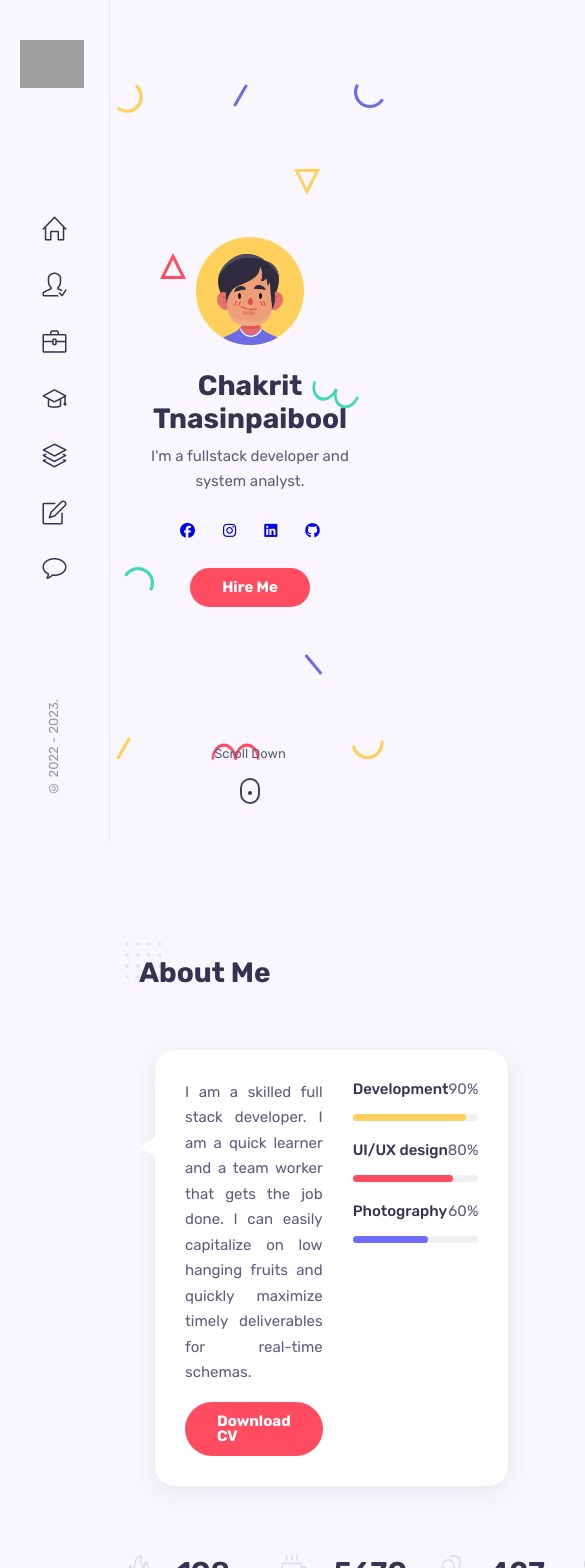
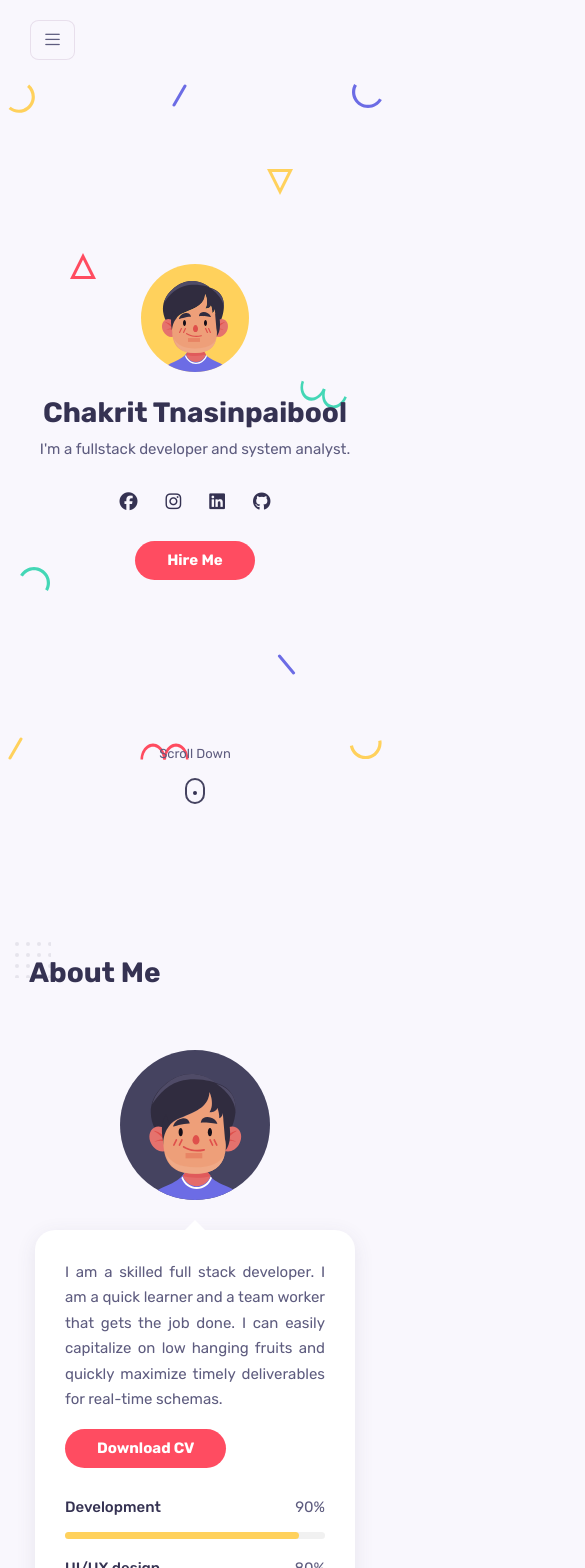
Before and after one commit to NewChakrit/React-Portfolio, a React (Create React App) app: page / in a window 390 px wide. Shown: the top 1568 px of the page, 585 px wide, since content can reach past the window. Built offline with nearby package versions, Linux system fonts and the light colour scheme; grey boxes are pictures that could not be loaded.

Commit message:
responsive

```diff
--- a/src/App.css
+++ b/src/App.css
@@ -1,3 +1,9 @@
 .main {
   margin-left: 110px;
 }
+
+@media screen and (max-width: 1024px) {
+  .main {
+    margin-left: 0;
+  }
+}
--- a/src/components/about/about.css
+++ b/src/components/about/about.css
@@ -99,3 +99,66 @@
 .about__title {
   font-size: 1.875rem;
 }
+
+@media screen and (max-width: 1024px) {
+  .about__container {
+    grid-template-columns: 720px;
+    justify-content: center;
+    row-gap: 1.875rem;
+  }
+
+  .about__data::before {
+    border-left: 10px solid transparent;
+    border-right: 10px solid transparent;
+    border-bottom: 10px solid #fff;
+    left: 49%;
+    top: -20px;
+  }
+
+  .about__img {
+    justify-self: center;
+  }
+
+  .about__box {
+    flex-direction: column;
+    row-gap: 0.5rem;
+    text-align: center;
+  }
+}
+
+@media screen and (max-width: 768px) {
+  .about__container {
+    grid-template-columns: 350px;
+  }
+
+  .about__data::before {
+    left: 47%;
+  }
+
+  .about__data {
+    grid-template-columns: 1fr;
+    row-gap: 1.875rem;
+  }
+
+  .about__boxes {
+    grid-template-columns: repeat(2, 150px);
+    row-gap: 1.5rem;
+    justify-content: center;
+  }
+}
+
+@media screen and (max-width: 576px) {
+  .about__container {
+    grid-template-columns: 320px;
+  }
+}
+
+@media screen and (max-width: 350px) {
+  .about__container {
+    grid-template-columns: 1fr;
+  }
+
+  .about__boxes {
+    grid-template-columns: 1fr;
+  }
+}
--- a/src/components/blog/blog.css
+++ b/src/components/blog/blog.css
@@ -58,3 +58,23 @@
 .blog__dot {
   font-weight: var(--font-bold);
 }
+
+@media screen and (max-width: 1024px) {
+  .blog__container {
+    grid-template-columns: repeat(2, 330px);
+    justify-content: center;
+    row-gap: 1.875rem;
+  }
+}
+
+@media screen and (max-width: 768px) {
+  .blog__container {
+    grid-template-columns: 310px;
+  }
+}
+
+@media screen and (max-width: 350px) {
+  .blog__container {
+    grid-template-columns: 1fr;
+  }
+}
--- a/src/components/contact/Contact.jsx
+++ b/src/components/contact/Contact.jsx
@@ -20,14 +20,14 @@ const Contact = () => {
               <input
                 type="text"
                 className="contact__form-input"
-                placeholder="Insert youe name"
+                placeholder="Insert your name"
               />
             </div>
             <div className="contact__form-div">
               <input
                 type="email"
                 className="contact__form-input"
-                placeholder="Insert youe email"
+                placeholder="Insert your email"
               />
             </div>
           </div>
@@ -36,7 +36,7 @@ const Contact = () => {
             <input
               type="text"
               className="contact__form-input"
-              placeholder="Insert youe subject"
+              placeholder="Insert your subject"
             />
           </div>
 
--- a/src/components/contact/contact.css
+++ b/src/components/contact/contact.css
@@ -48,3 +48,31 @@
   resize: none;
   padding-top: 1.5rem;
 }
+
+@media screen and (max-width: 1024px) {
+  .contact__container {
+    grid-template-columns: 300px 360px;
+    justify-content: center;
+  }
+
+  .contact__form-group {
+    grid-template-columns: 1fr;
+  }
+}
+
+@media screen and (max-width: 768px) {
+  .contact__container {
+    grid-template-columns: 310px;
+    row-gap: 1.875rem;
+  }
+
+  .contact__info {
+    text-align: center;
+  }
+}
+
+@media screen and (max-width: 350px) {
+  .contact__container {
+    grid-template-columns: 1fr;
+  }
+}
--- a/src/components/home/home.css
+++ b/src/components/home/home.css
@@ -27,6 +27,12 @@
   column-gap: 1.75rem;
   margin: 1.5rem 0;
   justify-content: center;
+}
+
+.home__social-link {
+  color: var(--title-color);
+  font-size: 1.3rem;
+  transition: 0.3s;
 }
 
 .fa-facebook:hover {
@@ -157,3 +163,19 @@
   right: 2%;
   bottom: 10%;
 }
+
+@media screen and (max-width: 1024px) {
+  .home__social-link {
+    font-size: 1.125rem;
+  }
+}
+
+@media screen and (max-height: 576px) {
+  .scroll__down {
+    bottom: -4rem;
+  }
+
+  .intro {
+    margin-top: 4rem;
+  }
+}
--- a/src/components/portfolio/portfolio.css
+++ b/src/components/portfolio/portfolio.css
@@ -2,6 +2,7 @@
   display: flex;
   align-items: center;
   column-gap: 1.875rem;
+  flex-wrap: wrap;
   margin-bottom: 2.5rem;
 }
 
@@ -95,3 +96,30 @@
 .work__card:hover .work__category {
   transform: translateY(0);
 }
+
+@media screen and (max-width: 1024px) {
+  .work__filters {
+    justify-content: center;
+  }
+  .work__container {
+    grid-template-columns: repeat(2, 330px);
+    justify-content: center;
+    row-gap: 1.875rem;
+  }
+}
+
+@media screen and (max-width: 768px) {
+  .work__container {
+    grid-template-columns: 310px;
+  }
+
+  .work__filters {
+    row-gap: 0.25rem;
+  }
+}
+
+@media screen and (max-width: 350px) {
+  .work__container {
+    grid-template-columns: 1fr;
+  }
+}
--- a/src/components/pricing/pricing.css
+++ b/src/components/pricing/pricing.css
@@ -63,3 +63,27 @@
   border-top-right-radius: 0;
   border-bottom-right-radius: 0;
 }
+
+@media screen and (max-width: 1024px) {
+  .pricing__container {
+    grid-template-columns: repeat(2, 330px);
+    justify-content: center;
+    gap: 1.875rem;
+  }
+
+  .pricing__item.best {
+    padding: 1.875rem 2.5rem;
+  }
+}
+
+@media screen and (max-width: 768px) {
+  .pricing__container {
+    grid-template-columns: 310px;
+  }
+}
+
+@media screen and (max-width: 350px) {
+  .pricing__container {
+    grid-template-columns: 1fr;
+  }
+}
--- a/src/components/resume/resume.css
+++ b/src/components/resume/resume.css
@@ -51,3 +51,41 @@
   font-size: var(--h3-font-size);
   margin: 0.5rem 0;
 }
+
+@media screen and (max-width: 1024px) {
+  .resume__container {
+    grid-template-columns: 450px;
+    justify-content: center;
+    row-gap: 1.875rem;
+  }
+
+  .timeline__item::before {
+    left: 2px;
+  }
+}
+
+@media screen and (max-width: 576px) {
+  .resume__container {
+    grid-template-columns: 1fr;
+  }
+}
+
+@media screen and (max-width: 350px) {
+  .timeline__item {
+    padding-left: 1.875rem;
+    padding-bottom: 1.875rem;
+  }
+
+  .timeline__item::before {
+    left: 0;
+  }
+
+  .timeline__icon-briedcase,
+  .timeline .icon-graduation {
+    left: -9px;
+  }
+
+  .timeline__text {
+    text-align: justify;
+  }
+}
--- a/src/components/services/services.css
+++ b/src/components/services/services.css
@@ -51,3 +51,23 @@
 .services__card:nth-child(2) .services__description {
   color: var(--text-color);
 }
+
+@media screen and (max-width: 1024px) {
+  .services__container {
+    grid-template-columns: repeat(2, 330px);
+    justify-content: center;
+    row-gap: 1.875rem;
+  }
+}
+
+@media screen and (max-width: 768px) {
+  .services__container {
+    grid-template-columns: 310px;
+  }
+}
+
+@media screen and (max-width: 350px) {
+  .services__container {
+    grid-template-columns: 1fr;
+  }
+}
--- a/src/components/sidebar/Sidebar.jsx
+++ b/src/components/sidebar/Sidebar.jsx
@@ -1,9 +1,15 @@
-import React from "react";
+import React, { useState } from "react";
 import "./sidebar.css";
 
 const Sidebar = () => {
+  const [toggle, showMenu] = useState(false);
+
   return (
-    <aside className="aside">
+    <>
+      <aside
+        className={toggle ? "aside show-menu" : "aside"}
+        onClick={() => showMenu(!toggle)}
+      >
         <a href="#home" className="nav__logo">
           <img
             src="https://res.cloudinary.com/do58tgs2e/image/upload/v1682411196/New_ditajh.png"
@@ -64,6 +70,14 @@ const Sidebar = () => {
           <span className="copyright">&copy; 2022 - 2023.</span>
         </div>
       </aside>
+
+      <div
+        className={toggle ? "nav__toggle nav__toggle-open" : "nav__toggle"}
+        onClick={() => showMenu(!toggle)}
+      >
+        <i className="icon-menu"></i>
+      </div>
+    </>
   );
 };
 
--- a/src/components/sidebar/sidebar.css
+++ b/src/components/sidebar/sidebar.css
@@ -12,6 +12,7 @@
   justify-content: space-between;
   align-items: center;
   z-index: 10;
+  transition: 0.3s;
 }
 
 .nav {
@@ -48,3 +49,38 @@
   transform: rotate(-180deg);
   writing-mode: vertical-rl;
 }
+
+.nav__toggle {
+  position: fixed;
+  top: 1.25rem;
+  left: 1.875rem;
+  cursor: pointer;
+  height: 40px;
+  width: 45px;
+  background-color: var(--body-color);
+  border: 1px solid #e8dfec;
+  display: none;
+  justify-content: center;
+  align-items: center;
+  z-index: 1;
+  border-radius: 20%;
+  transition: 0.3s;
+}
+
+@media screen and (max-width: 1024px) {
+  .aside {
+    left: -110px;
+  }
+
+  .nav__toggle {
+    display: flex;
+  }
+
+  .nav__toggle-open {
+    left: 140px;
+  }
+
+  .show-menu {
+    left: 0;
+  }
+}
```
Lines whose indentation alone changed are shown as unchanged.
